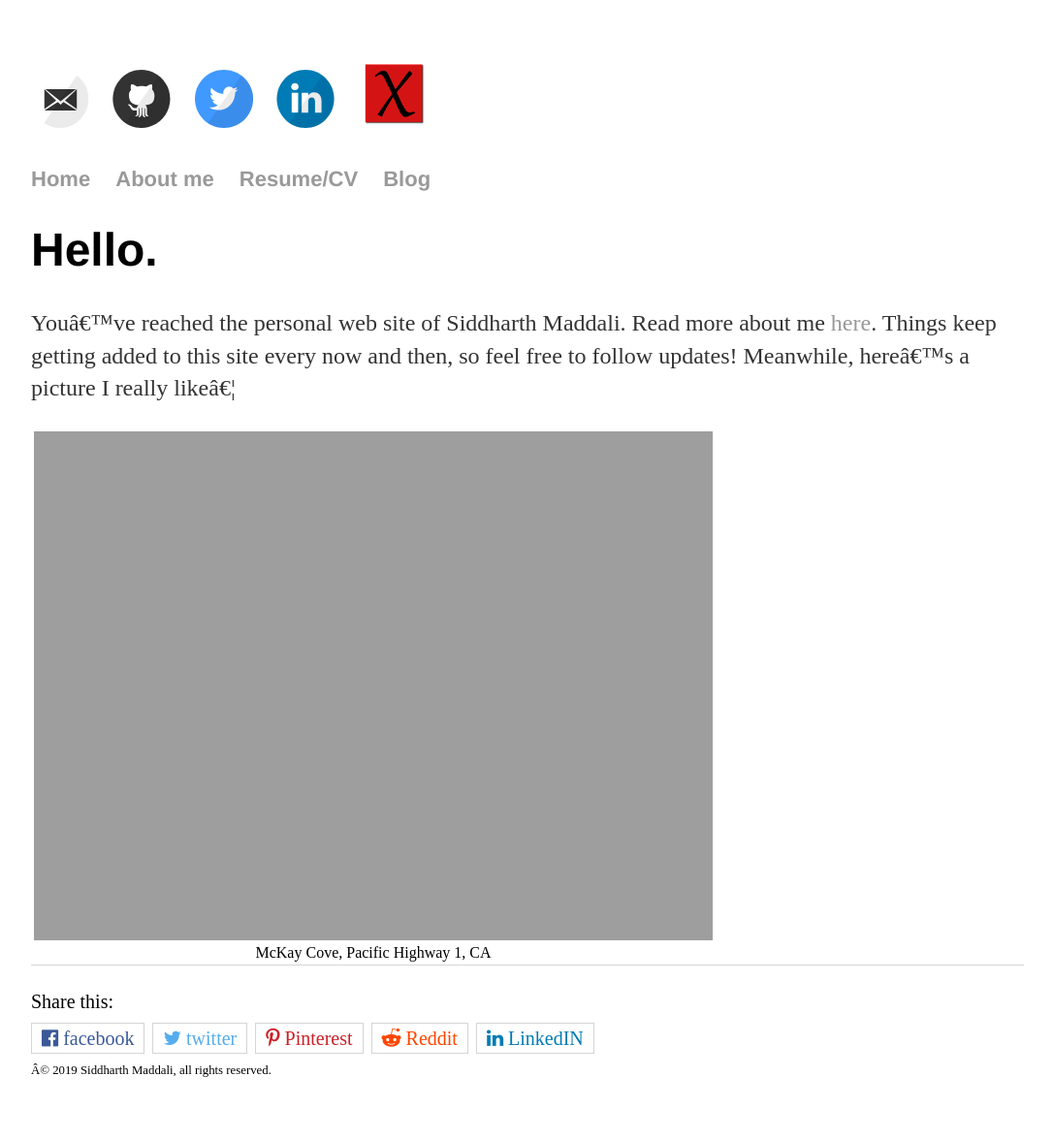
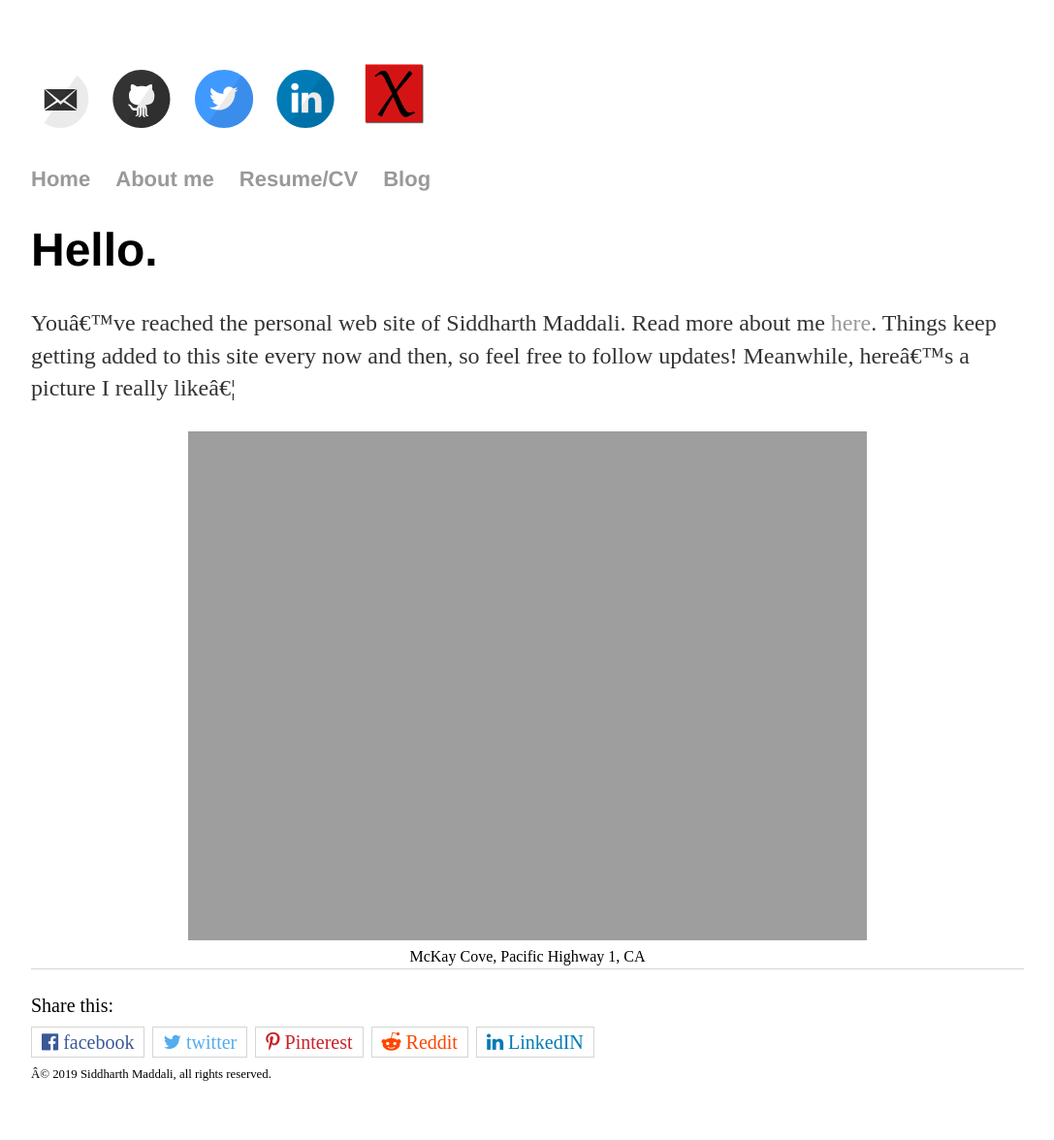
Before and after one commit to siddharth-maddali/siddharth-maddali.github.io, a Jekyll site: the page built from index.md, in a window 1280 px wide. Shown: the whole page at 97% size, without its empty margins (96-1183 px from the left). Built offline with Jekyll 4.4.1, drawn with Linux system fonts in a browser that asks for light colours; a script that is not in the unit is left out.

Commit message:
centered image on landing page

```diff
--- a/index.md
+++ b/index.md
@@ -11,9 +11,9 @@ You've reached the personal web site of Siddharth Maddali.
 Read more about me <a href="/about">here</a>.
 Things keep getting added to this site every now and then, so feel free to follow updates! Meanwhile, here's a picture I really like...
 
-<table class="image" width="700">
+<table class="image" width="700" align="center">
 <tr><td text-align="center">
-<img src="{{ site.url }}/images/titleBanner.jpg" width="700" align="center">
+<img src="{{ site.url }}/images/titleBanner.jpg" width="700">
 </td></tr>
 <tr><td class="caption" align="center">McKay Cove, Pacific Highway 1, CA</td></tr>
 </table>
```
